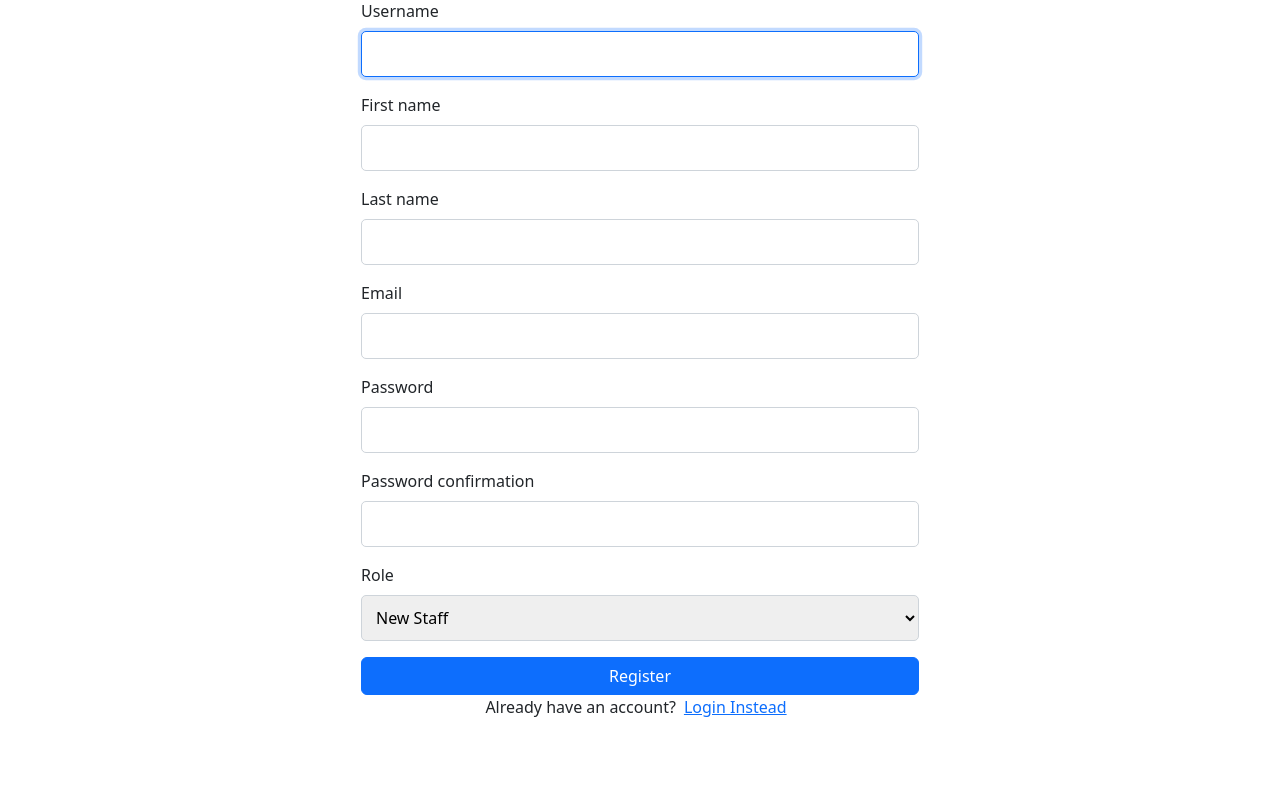
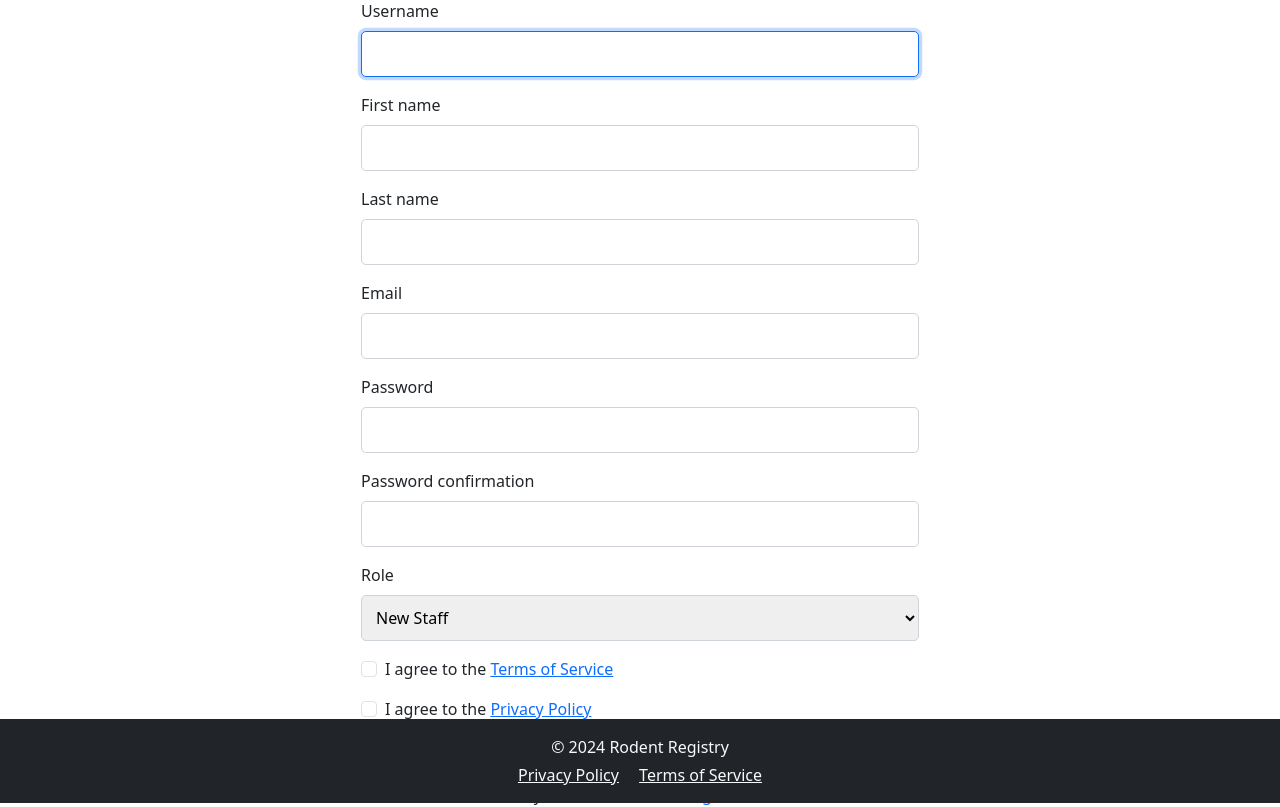
Before and after one commit to Zenyi1/software-engineering-3028, a Django app: page /register/ in a window 1280 px wide. Shown: the part 161-968 px from the top of the page. Before the commit the page ends 878 px from the top, so only its background shows below. Run offline with Django 5.2, Linux system fonts and the light colour scheme.

Commit message:
Created footer, and boiler-plate ToS and Privacy Policy

```diff
--- a/mouse_colony_management/website/templates/base.html
+++ b/mouse_colony_management/website/templates/base.html
@@ -42,7 +42,7 @@
       }
   </style>
   </head>
-  <body>
+  <body class="d-flex flex-column min-vh-100">
     {% include 'navbar.html' %}
     <div class="container">
         <br>
@@ -57,7 +57,7 @@
         {% block content %}
         {% endblock%}
     </div>
-
+    {% include 'footer.html' %}
     <script src="https://cdn.jsdelivr.net/npm/bootstrap@5.3.2/dist/js/bootstrap.bundle.min.js" integrity="sha384-C6RzsynM9kWDrMNeT87bh95OGNyZPhcTNXj1NW7RuBCsyN/o0jlpcV8Qyq46cDfL" crossorigin="anonymous"></script>
     <script src="main.js"></script>
   </body>
--- /dev/null
+++ b/mouse_colony_management/website/templates/footer.html
@@ -0,0 +1,10 @@
+<!-- Footer -->
+<footer class="bg-dark text-light text-center py-3 mt-auto">
+    <div class="container">
+      <p class="mb-1">© 2024 Rodent Registry</p>
+      <p class="mb-0">
+        <a href="{% url 'privacy_policy' %}" class="text-light me-3">Privacy Policy</a>
+        <a href="{% url 'terms_of_service' %}" class="text-light">Terms of Service</a>
+      </p>
+    </div>
+  </footer>
--- a/mouse_colony_management/website/templates/navbar.html
+++ b/mouse_colony_management/website/templates/navbar.html
@@ -1,6 +1,6 @@
 <nav class="navbar navbar-expand-lg navbar-dark bg-dark">
     <div class="container">
-        <a class="navbar-brand" href="#">Mouse Manager</a>
+        <a class="navbar-brand" href="{% url 'index' %}">Mouse Manager</a>
         <button class="navbar-toggler" type="button" data-bs-toggle="collapse" data-bs-target="#navbarSupportedContent" aria-controls="navbarSupportedContent" aria-expanded="false" aria-label="Toggle navigation">
             <span class="navbar-toggler-icon"></span>
         </button>
--- a/mouse_colony_management/website/templates/registration/register.html
+++ b/mouse_colony_management/website/templates/registration/register.html
@@ -16,6 +16,22 @@
                     {% endif %}
                 </div>
             {% endfor %}
+            <!-- Privacy Policy and Terms of Service Checkboxes -->
+            <div class="d-inline">
+                <div class="form-check mb-3">
+                    <input type="checkbox" class="form-check-input" id="tos" required>
+                    <label class="form-check-label" for="tos">
+                    I agree to the <a href="{% url 'terms_of_service' %}" target="_blank">Terms of Service</a>
+                    </label>
+                </div>
+
+                <div class="form-check mb-4">
+                    <input type="checkbox" class="form-check-input" id="privacyPolicy" required>
+                    <label class="form-check-label" for="privacyPolicy">
+                    I agree to the <a href="{% url 'privacy_policy' %}" target="_blank">Privacy Policy</a>
+                    </label>
+                </div>
+            </div>
             <button type="submit" class="btn btn-primary w-100">Register</button>
 			<p class="d-flex justify-content-center">Already have an account?<a href="{% url 'login' %}" class="d-flex justify-content-center px-2">Login Instead</a></p>
         </form>
--- a/mouse_colony_management/website/urls.py
+++ b/mouse_colony_management/website/urls.py
@@ -4,6 +4,8 @@
 from . import views
 urlpatterns = [
     path('admin/', admin.site.urls),
+    path('legal/terms-of-service/', views.terms_of_service, name='terms_of_service'), # legal
+    path('legal/privacy-policy/', views.privacy_policy, name='privacy_policy'), # legal
     path('', views.home, name='index'),  # Index page
     path('login/', auth_views.LoginView.as_view(), name='login'),  # Login page
     path('register/', views.register, name='register'), # Register page
--- a/mouse_colony_management/website/views.py
+++ b/mouse_colony_management/website/views.py
@@ -4,6 +4,12 @@
 from django.contrib.auth.decorators import login_required, permission_required
 from .models import *
 from .forms import *
+
+# Legal Boiler-plate Views
+def terms_of_service(request):
+    return render(request, 'legal/terms-of-service.html')
+def privacy_policy(request):
+    return render(request, 'legal/privacy-policy.html')
 
 
 @login_required
```
Also changed, not shown: mouse_colony_management/website/templates/legal/privacy-policy.html (added, +19 -0 lines), mouse_colony_management/website/templates/legal/terms-of-service.html (added, +19 -0 lines).
